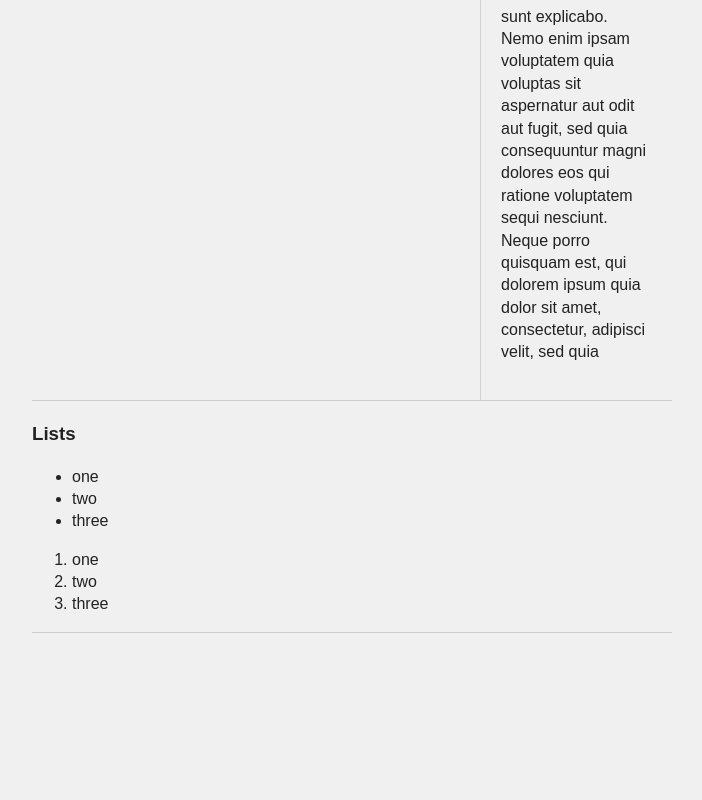
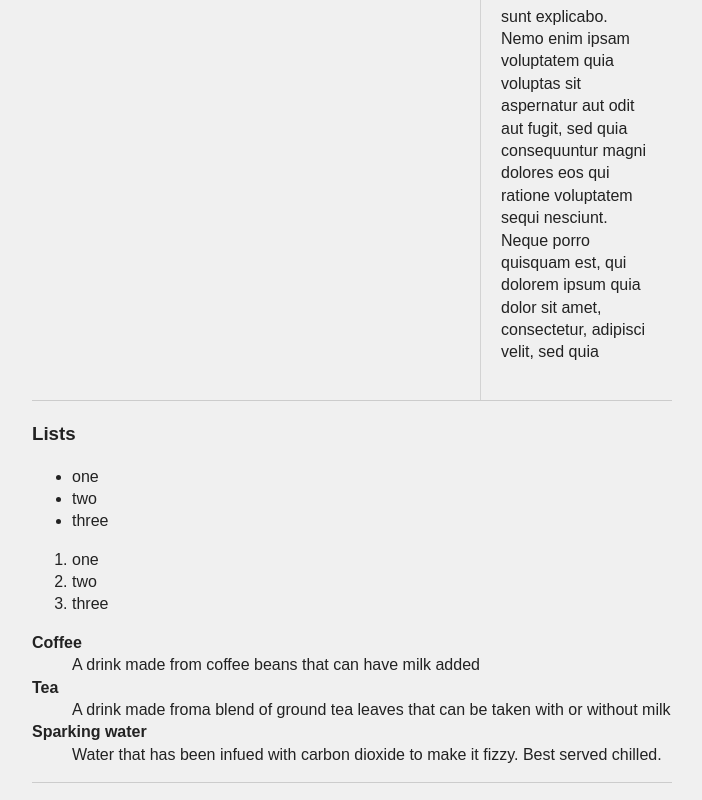
Before and after one commit to rohanleach4/kickstart-css, a plain HTML site: page index.html in a window 1280 px wide. Shown: the part 1363-2163 px from the top of the page, without its empty margins (288-990 px from the left). Before the commit the page ends 2013 px from the top, so only its background shows below. Drawn offline with Linux system fonts and the light colour scheme.

Commit message:
New lists added

```diff
--- a/css/kickstarter.css
+++ b/css/kickstarter.css
@@ -35,7 +35,7 @@
 }
 
 section {
-	width: auto;
+  width: auto;
 }
 
 aside {
@@ -46,8 +46,8 @@
 }
 
 article {
-	float: left;
-	width: 68%;
+  float: left;
+  width: 68%;
 }
 
 hr {
@@ -91,7 +91,7 @@
 }
 
 cite {
-	font-style: italic;
+  font-style: italic;
 }
 
 /**
@@ -136,17 +136,17 @@
  */
 
 ul {
-
 }
 
 ul > li {
-
 }
 
 ol {
-
 }
 
 ol > li {
+}
 
+dt {
+  font-weight: bold;
 }
--- a/index.html
+++ b/index.html
@@ -1,4 +1,6 @@
-<html class="no-js" lang="en"><head>
+<html class="no-js" lang="en">
+
+<head>
     <meta charset="utf-8">
     <meta http-equiv="x-ua-compatible" content="ie=edge">
     <title></title>
@@ -13,11 +15,12 @@
     <link rel="stylesheet" href="css/main.css">
     <link rel="stylesheet" href="css/kickstarter.css">
 </head>
+
 <body>
     <header>
-	<div class="container">
+        <main>
             <h1>CSS Kickstarter for rapid prototyping</h1>
-	</div>
+        </main>
     </header>
     <main>
         <section>
@@ -52,29 +55,47 @@
             <article>
                 <p>This is the article</p>
                 <p>For prototypes, we nest and article and an asde inside a section. Article floats to the left, aside to the right.</p>
-		<p>Sed ut perspiciatis unde omnis iste natus error sit voluptatem accusantium doloremque laudantium, totam rem aperiam, eaque ipsa quae ab illo inventore veritatis et quasi architecto beatae vitae dicta sunt explicabo. Nemo enim ipsam voluptatem quia voluptas sit aspernatur aut odit aut fugit, sed quia consequuntur magni dolores eos qui ratione voluptatem sequi nesciunt. Neque porro quisquam est, qui dolorem ipsum quia dolor sit amet, consectetur, adipisci velit, sed quia</p>
+                <p>Sed ut perspiciatis unde omnis iste natus error sit voluptatem accusantium doloremque laudantium, totam rem aperiam, eaque ipsa quae ab illo inventore veritatis et quasi architecto beatae vitae dicta sunt explicabo. Nemo enim ipsam voluptatem
+                    quia voluptas sit aspernatur aut odit aut fugit, sed quia consequuntur magni dolores eos qui ratione voluptatem sequi nesciunt. Neque porro quisquam est, qui dolorem ipsum quia dolor sit amet, consectetur, adipisci velit, sed quia</p>
             </article>
             <aside>
                 <p>This is the aside</p>
-		<p>Sed ut perspiciatis unde omnis iste natus error sit voluptatem accusantium doloremque laudantium, totam rem aperiam, eaque ipsa quae ab illo inventore veritatis et quasi architecto beatae vitae dicta sunt explicabo. Nemo enim ipsam voluptatem quia voluptas sit aspernatur aut odit aut fugit, sed quia consequuntur magni dolores eos qui ratione voluptatem sequi nesciunt. Neque porro quisquam est, qui dolorem ipsum quia dolor sit amet, consectetur, adipisci velit, sed quia</p>
+                <p>Sed ut perspiciatis unde omnis iste natus error sit voluptatem accusantium doloremque laudantium, totam rem aperiam, eaque ipsa quae ab illo inventore veritatis et quasi architecto beatae vitae dicta sunt explicabo. Nemo enim ipsam voluptatem
+                    quia voluptas sit aspernatur aut odit aut fugit, sed quia consequuntur magni dolores eos qui ratione voluptatem sequi nesciunt. Neque porro quisquam est, qui dolorem ipsum quia dolor sit amet, consectetur, adipisci velit, sed quia</p>
             </aside>
         </section>
         <hr />
+
         <h3>Lists</h3>
         <ul>
             <li>one</li>
             <li>two</li>
             <li>three</li>
         </ul>
-
         <ol>
             <li>one</li>
             <li>two</li>
             <li>three</li>
         </ol>
+        <dl>
+            <dt>Coffee</dt>
+            <dd>A drink made from coffee beans that can have milk added</dd>
+            <dt>Tea</dt>
+            <dd>A drink made froma blend of ground tea leaves that can be taken with or without milk</dd>
+            <dt>Sparking water</dt>
+            <dd>Water that has been infued with carbon dioxide to make it fizzy. Best served chilled.</dd>
+        </dl>
         <hr />
 
-    </main>
 
 
-</body></html>
+
+
+
+
+
+
+
+    </main>
+</body>
+</html>
```
Lines whose indentation alone changed are shown as unchanged.
